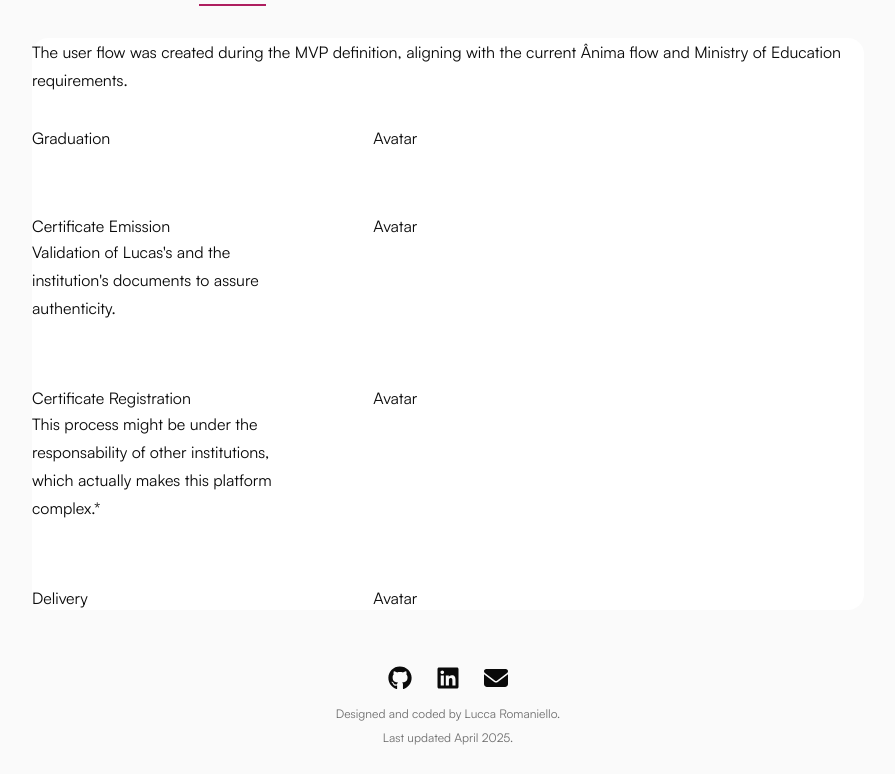
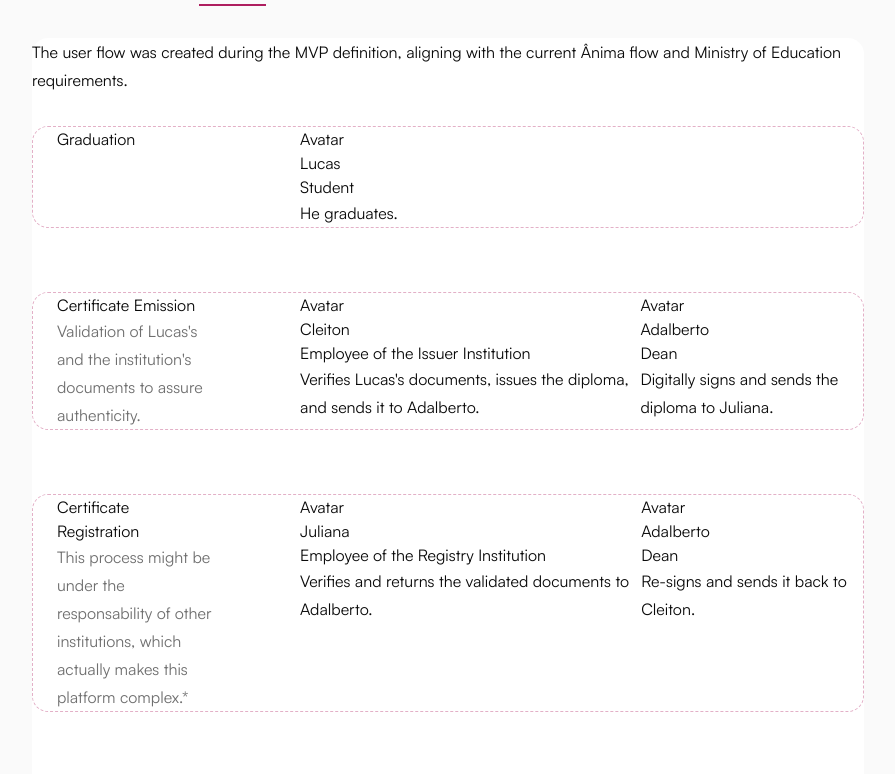
Before and after one commit to luccaromaniello/portfolio, a Next.js app: page /design/anima-educacao in a window 1280 px wide. Shown: the part 2426-3200 px from the top of the page, without its empty margins (192-1087 px from the left). Built offline with nearby package versions, Linux system fonts and the light colour scheme.

Commit message:
Adds base for styling user flow items

```diff
--- a/src/components/cases/anima/userFlow/UserFlowItem/index.tsx
+++ b/src/components/cases/anima/userFlow/UserFlowItem/index.tsx
@@ -1,4 +1,5 @@
 import Text from "@/components/cases/typography/Text";
+import { CARD_RADIUS } from "@/constants";
 
 interface UserFlowItemProps {
   heading: string;
@@ -18,16 +19,24 @@ const UserFlowItem = ({
   personas,
 }: UserFlowItemProps) => {
   return (
-    <div className="flex flex-row gap-16">
-      <div className="flex flex-col w-1/3">
+    <div
+      className={`${CARD_RADIUS} flex flex-row gap-16 border border-dashed border-primary-main/35`}
+    >
+      <div className="flex flex-col w-1/3 px-6 justify-items-center">
         <h5>{heading}</h5>
-        <Text text={description ? description : ""} />
+        <Text text={description ? description : ""} type={1} />
       </div>
-      <div className="flex flex-row">
-        <div>Avatar</div>
-        <div className="flex flex-col">
-          <Text text={personas.action} />
-        </div>
+      <div className="flex flex-row w-full">
+        {personas.map((persona, index) => (
+          <div key={index}>
+            <div>Avatar</div>
+            <div className="flex flex-col">
+              <p>{persona.name}</p>
+              <p>{persona.role}</p>
+              <Text text={persona.action} />
+            </div>
+          </div>
+        ))}
       </div>
     </div>
   );
--- a/src/components/cases/typography/Text/index.tsx
+++ b/src/components/cases/typography/Text/index.tsx
@@ -1,11 +1,26 @@
 interface TextProps {
-  text: string,
+  text: string;
+  type: TextType;
 }
 
-const Text = ({ text }: TextProps) => {
-  return (
-    <p className="leading-7 whitespace-pre-line">{text}</p>
-  )
+enum TextType {
+  PRIMARY = 0,
+  SECONDARY = 1,
+}
+
+const Text = ({ text, type }: TextProps) => {
+  switch (type) {
+    case TextType.SECONDARY: {
+      return (
+        <p className="leading-7 whitespace-pre-line text-content-secondary">
+          {text}
+        </p>
+      );
+    }
+    default: {
+      return <p className="leading-7 whitespace-pre-line">{text}</p>;
+    }
+  }
 };
 
 export default Text;
```
